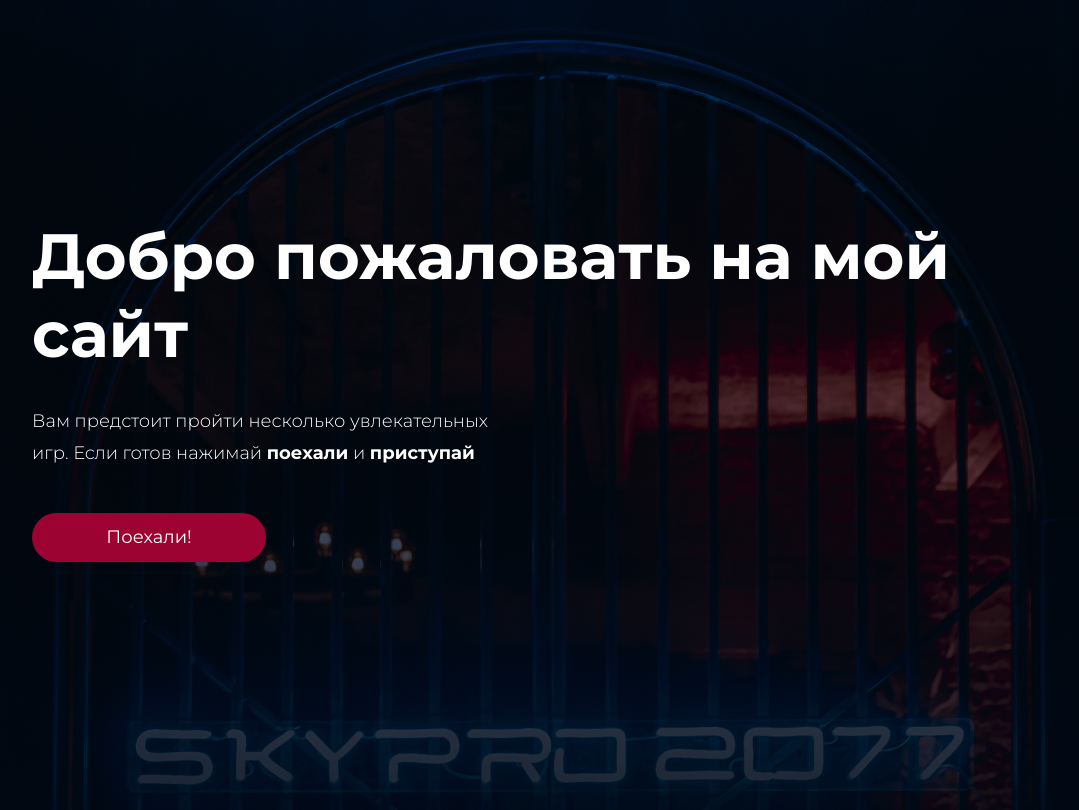
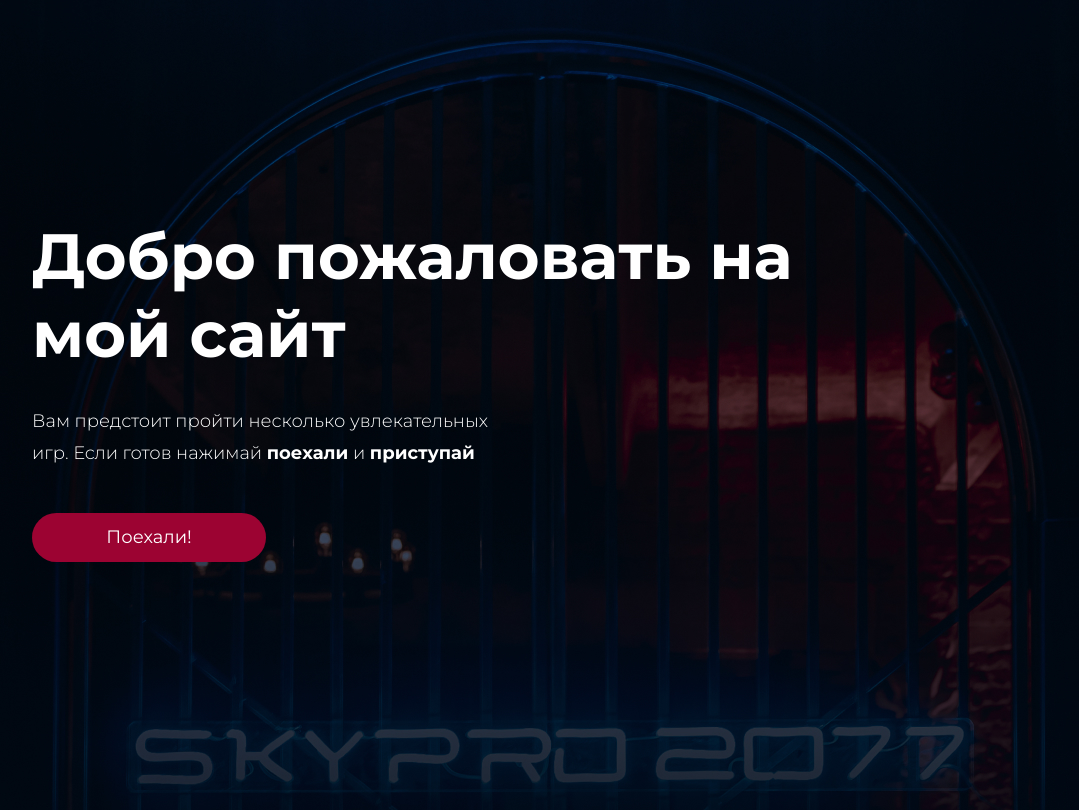
Before and after one commit to Viktoria-Bredikhina/2-nd-course-hw, a plain HTML site: page index.html in a window 1280 px wide. Shown: the top 810 px of the page, without its empty margins (88-1167 px from the left). Drawn offline with Linux system fonts and the light colour scheme.

```diff
--- a/index.scss
+++ b/index.scss
@@ -26,6 +26,7 @@ body{
     display: flex;
     align-items: center;
     color: #FFFFFF;
+    width: 789px;
     }
     &__paragraph{
         width: 481px;
```
Also changed, not shown: index.css.
